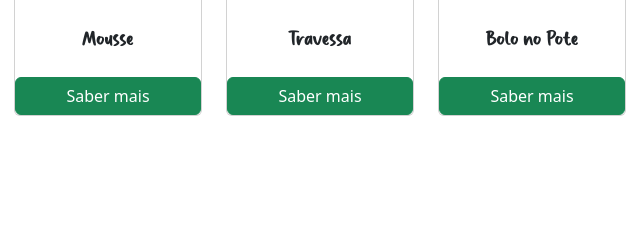
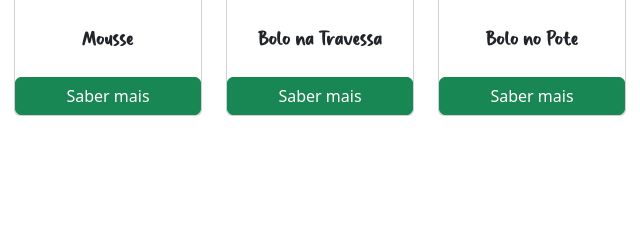
Before and after one commit to kaiqueftz/sitedoces, a plain HTML site: page index.html in a window 1280 px wide. Shown: the part 1566-1793 px from the top of the page, 426-1066 px from the left. Drawn offline with nearby package versions, Linux system fonts and the light colour scheme.

Commit message:
Atualizar o index.html

```diff
--- a/index.html
+++ b/index.html
@@ -135,7 +135,7 @@ class="btn btn-success" id="chamar-wpp" target="_blank">Chamar no WhatsApp</a>
       <div class="card">
         <img class="card-img-top img-fluid" src="img/bolo-decorado/bombomnatravessa.png" alt="Bolo-decorado-bianca">
         <div class="card-body"></div>
-        <h5 class="card-title">Travessa</h5>
+        <h5 class="card-title">Bolo na Travessa</h5>
         <p class="card-text">
         </p>
         <a class="btn btn-success" href="https://api.whatsapp.com/send?phone=5561985429151&text=Ol%C3%A1!!%20Acabei%20de%20ver%20sua%20p%C3%A1gina%20e%20tenho%20interesse%20em%20realizar%20um%20or%C3%A7amento">Saber mais</a>
```
